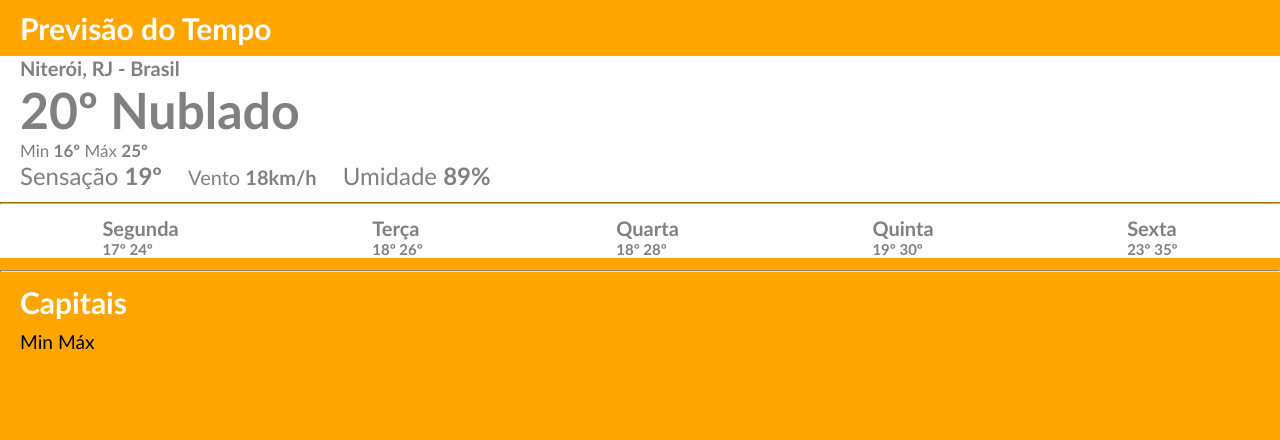
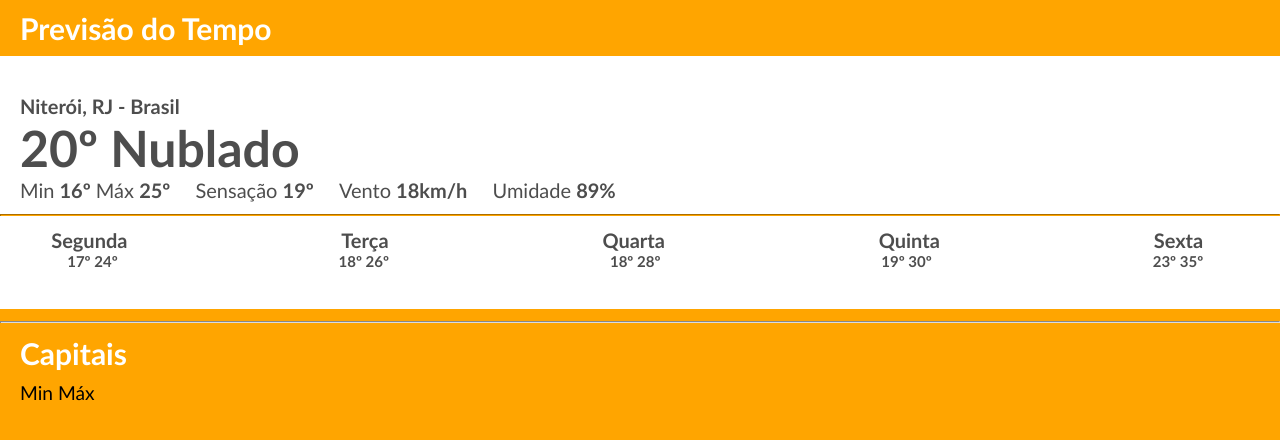
Before and after one commit to andreycmorais/PrevisaoDoTempo, a plain HTML site: page index.html in a window 1280 px wide. Drawn offline with nearby package versions, Linux system fonts and the light colour scheme; no server answers.

Commit message:
Estilizando CSS

```diff
--- a/app.css
+++ b/app.css
@@ -35,7 +35,9 @@
 }
 .fundoBranco {
   background-color: white;
-  color: gray;
+  color: rgba(0, 0, 0, 0.699);
+  padding-top: 3%;
+  padding-bottom: 3%;
 }
 .cidade {
   text-align: left;
@@ -61,19 +63,35 @@
 }
 .sensacao {
   margin-left: 20px;
+  font-size: 20px;
 }
-.vento {
-  margin-left: 20px;
-  font-size: 20px;
+.negrito {
+  font-weight: bold;
 }
 .dias {
   font-size: 20px;
   font-weight: bold;
   display: flex;
   justify-content: space-between;
-  padding-left: 8%;
-  padding-right: 8%;
+  padding-left: 4%;
+  padding-right: 6%;
 }
-.a {
+.semana {
+  font-size: 20px;
+  display: flex;
+  justify-content: space-between;
+}
+.temperatura {
   font-size: 15px;
+  display: flex;
+  justify-content: center;
 }
+.tempDaSemana {
+  font-size: 18px;
+  font-weight: bold;
+  display: flex;
+  justify-content: space-between;
+  padding-left: 4%;
+  padding-right: 6%;
+  margin-left: 16px;
+}
--- a/index.html
+++ b/index.html
@@ -13,32 +13,26 @@
     <div class="fundoBranco">
       <div class="cidade" id="cidade">Niterói, RJ - Brasil</div>
       <div id="tempo" class="tempo">20º Nublado</div>
-      <div class="detalhes">Min <b>16º</b> Máx <b>25º</b></div>
-      <span class="sensacao" id="sensacao">Sensação <b>19º</b></span>
-      <span class="vento" id="vento">Vento <b>18km/h</b></span>
-      <span class="sensacao" id="umidade">Umidade <b>89%</b></span>
+      <div class="sensacao">Min <b class="negrito">16º</b> Máx <b class="negrito">25º</b>
+      <span class="sensacao" id="sensacao">Sensação <b class="negrito">19º</b></span>
+      <span class="sensacao" id="vento">Vento <b class="negrito">18km/h</b></span>
+      <span class="sensacao" id="umidade">Umidade <b class="negrito">89%</b></span>
+    </div>
       <hr class="linhaLaranja" />
       <div class="dias">
-        <div class="geral" id="segunda">
-          Segunda
-          <div class="a" id="segunda">17º 24º</div>
-        </div>
-        <div class="geral" id="terca">
-          Terça
-          <div class="a" id="terca">18º 26º</div>
-        </div>
-        <div class="geral" id="quarta">
-          Quarta
-          <div class="a" id="quarta">18º 28º</div>
-        </div>
-        <div class="geral" id="quinta">
-          Quinta
-          <div class="a" id="quinta">19º 30º</div>
-        </div>
-        <div class="geral" id="sexta">
-          Sexta
-          <div class="a" id="sexta">23º 35º</div>
-        </div>
+        <span class="semana" id="segunda">Segunda</span>
+        <span class="semana" id="terca">Terça</span>
+        <span class="semana" id="quarta">Quarta</span>
+        <span class="semana" id="quinta">Quinta</span>
+        <span class="semana" id="sexta">Sexta</span>
+      </div>
+      <div class="tempDaSemana">
+        <span class="temperatura" id="segunda">17º 24º</span>
+        <span class="temperatura" id="terca">18º 26º</span>
+        <span class="temperatura" id="quarta">18º 28º</span>
+        <span class="temperatura" id="quinta">19º 30º</span>
+        <span class="temperatura" id="sexta">23º 35º</span>
+      </div>
       </div>
     </div>
     <hr class="linha" />
```
